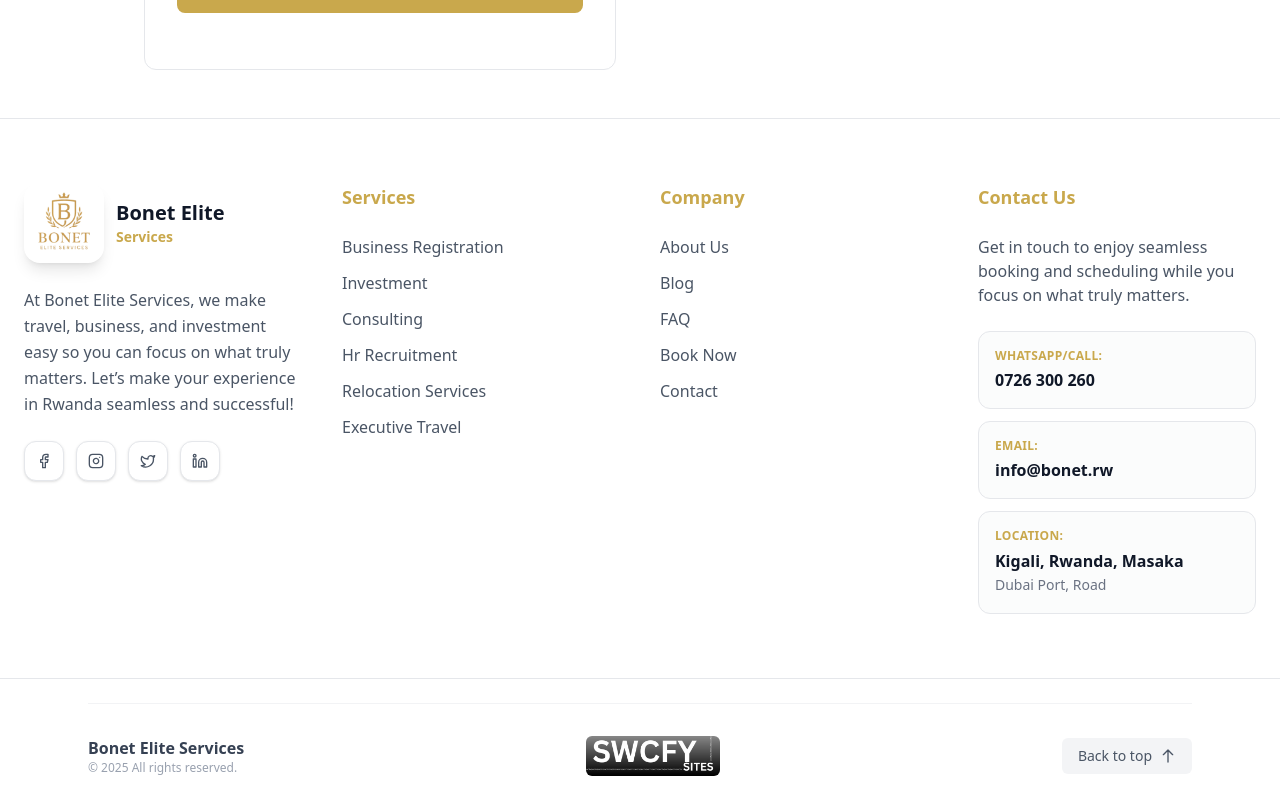
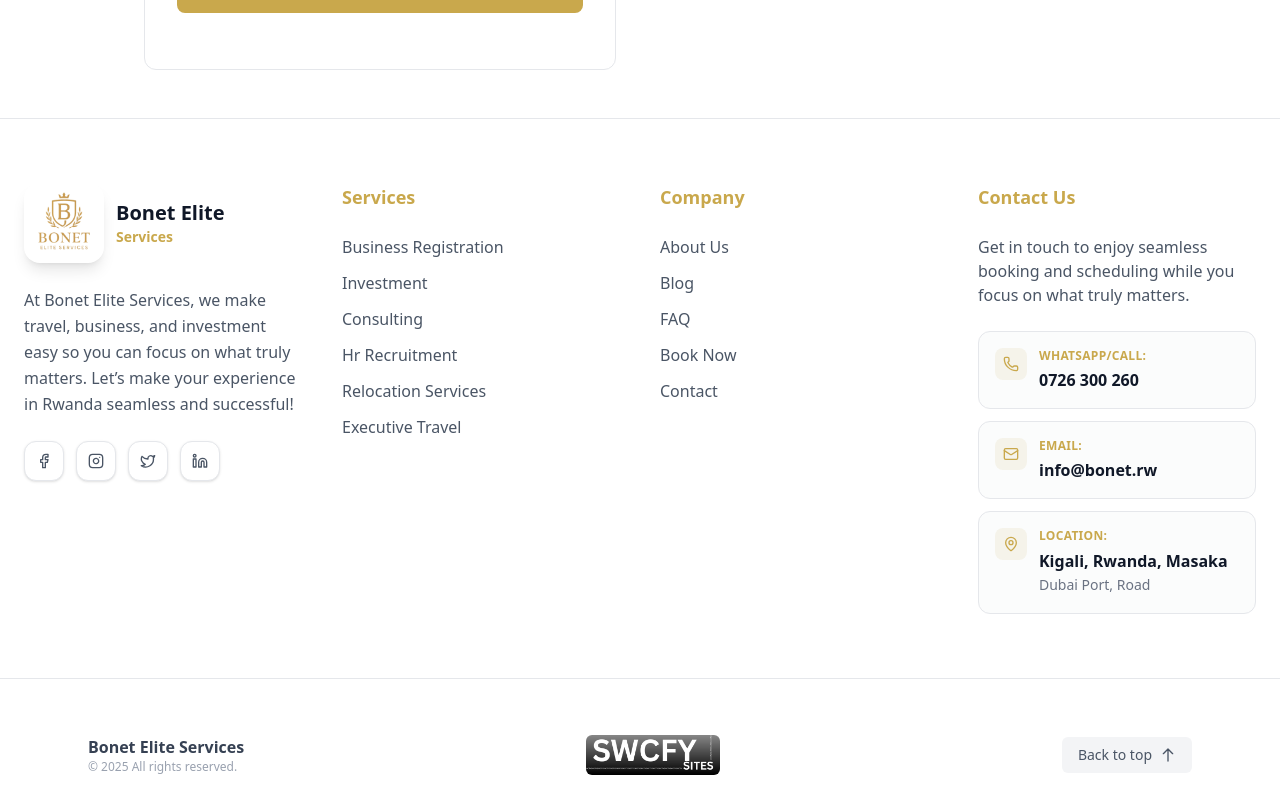
Before and after one commit to Batizofht/bonet, a Next.js app: page /contact in a window 1280 px wide. Shown: the part 1305-2105 px from the top of the page. Built offline with nearby package versions, Linux system fonts and the light colour scheme.

Commit message:
ISSUE FIXED

```diff
--- a/src/app/blogs/BlogsClient.tsx
+++ b/src/app/blogs/BlogsClient.tsx
@@ -109,8 +109,8 @@
     setError(null);
 
     try {
-      // Build URL - using /blogs endpoint which is confirmed working
-      const url = new URL('https://api.bonet.rw:8443/bonetBackend/backend/public/blogs');
+      // Build URL - using /full endpoint
+      const url = new URL('https://api.bonet.rw:8443/bonetBackend/backend/public/full');
       url.searchParams.set('page', pageNum.toString());
       url.searchParams.set('limit', BLOGS_PER_PAGE.toString());
 
@@ -138,8 +138,8 @@
       }
 
       return {
-        blogs: blogsArray,
-        hasMore: blogsArray.length === BLOGS_PER_PAGE
+        blogs: data.data || [],
+        hasMore: data.pagination?.has_more ?? (data.data?.length === BLOGS_PER_PAGE)
       };
 
     } catch (error: any) {
--- a/src/components/Superfooter.tsx
+++ b/src/components/Superfooter.tsx
@@ -1,6 +1,6 @@
 'use client'
 import { useTranslation } from "react-i18next";
-import { Facebook, Instagram, Twitter, Linkedin } from "lucide-react";
+import { Facebook, Instagram, Twitter, Linkedin, Phone, Mail, MapPin } from "lucide-react";
 
 const socialIcons = [
   {
@@ -123,20 +123,35 @@
           </p>
 
           <div className="space-y-3 w-full max-w-sm">
-            <div className="rounded-xl border border-gray-200 bg-gray-50/60 p-4 text-left">
+            <a href="tel:+250726300260" className="flex items-start gap-3 rounded-xl border border-gray-200 bg-gray-50/60 p-4 hover:border-[#C9A84C] transition-colors">
+              <div className="w-8 h-8 rounded-lg bg-[#C9A84C]/10 flex items-center justify-center flex-shrink-0">
+                <Phone className="w-4 h-4 text-[#C9A84C]" />
+              </div>
+              <div>
                 <p className="text-xs uppercase tracking-wide text-[#C9A84C] font-semibold mb-1">{t("footer.whatsappCall")}</p>
                 <p className="font-semibold text-gray-900">0726 300 260</p>
               </div>
+            </a>
 
-            <div className="rounded-xl border border-gray-200 bg-gray-50/60 p-4 text-left">
+            <a href="mailto:info@bonet.rw" className="flex items-start gap-3 rounded-xl border border-gray-200 bg-gray-50/60 p-4 hover:border-[#C9A84C] transition-colors">
+              <div className="w-8 h-8 rounded-lg bg-[#C9A84C]/10 flex items-center justify-center flex-shrink-0">
+                <Mail className="w-4 h-4 text-[#C9A84C]" />
+              </div>
+              <div>
                 <p className="text-xs uppercase tracking-wide text-[#C9A84C] font-semibold mb-1">{t("footer.email")}</p>
                 <p className="font-semibold text-gray-900">info@bonet.rw</p>
               </div>
+            </a>
 
-            <div className="rounded-xl border border-gray-200 bg-gray-50/60 p-4 text-left">
+            <div className="flex items-start gap-3 rounded-xl border border-gray-200 bg-gray-50/60 p-4">
+              <div className="w-8 h-8 rounded-lg bg-[#C9A84C]/10 flex items-center justify-center flex-shrink-0">
+                <MapPin className="w-4 h-4 text-[#C9A84C]" />
+              </div>
+              <div>
                 <p className="text-xs uppercase tracking-wide text-[#C9A84C] font-semibold mb-1">{t("footer.location")}</p>
                 <p className="font-semibold text-gray-900 leading-relaxed">Kigali, Rwanda, Masaka</p>
                 <p className="text-sm text-gray-500 leading-relaxed">Dubai Port, Road</p>
+              </div>
             </div>
           </div>
         </div>
@@ -145,7 +160,7 @@
       {/* Bottom Section */}
       <div className="border-t border-gray-200">
         <div className="max-w-6xl mx-auto px-6 py-6">
-          <div className="flex flex-col-reverse md:flex-row items-center justify-between gap-4 md:gap-6 pt-6 md:pt-8 border-t border-gray-200/50">
+          <div className="flex flex-col-reverse md:flex-row items-center justify-between gap-4 md:gap-6 pt-6 md:pt-8">
             {/* Copyright */}
             <div className="flex items-center gap-3 text-gray-500">
 
```
Lines whose indentation alone changed are shown as unchanged.
